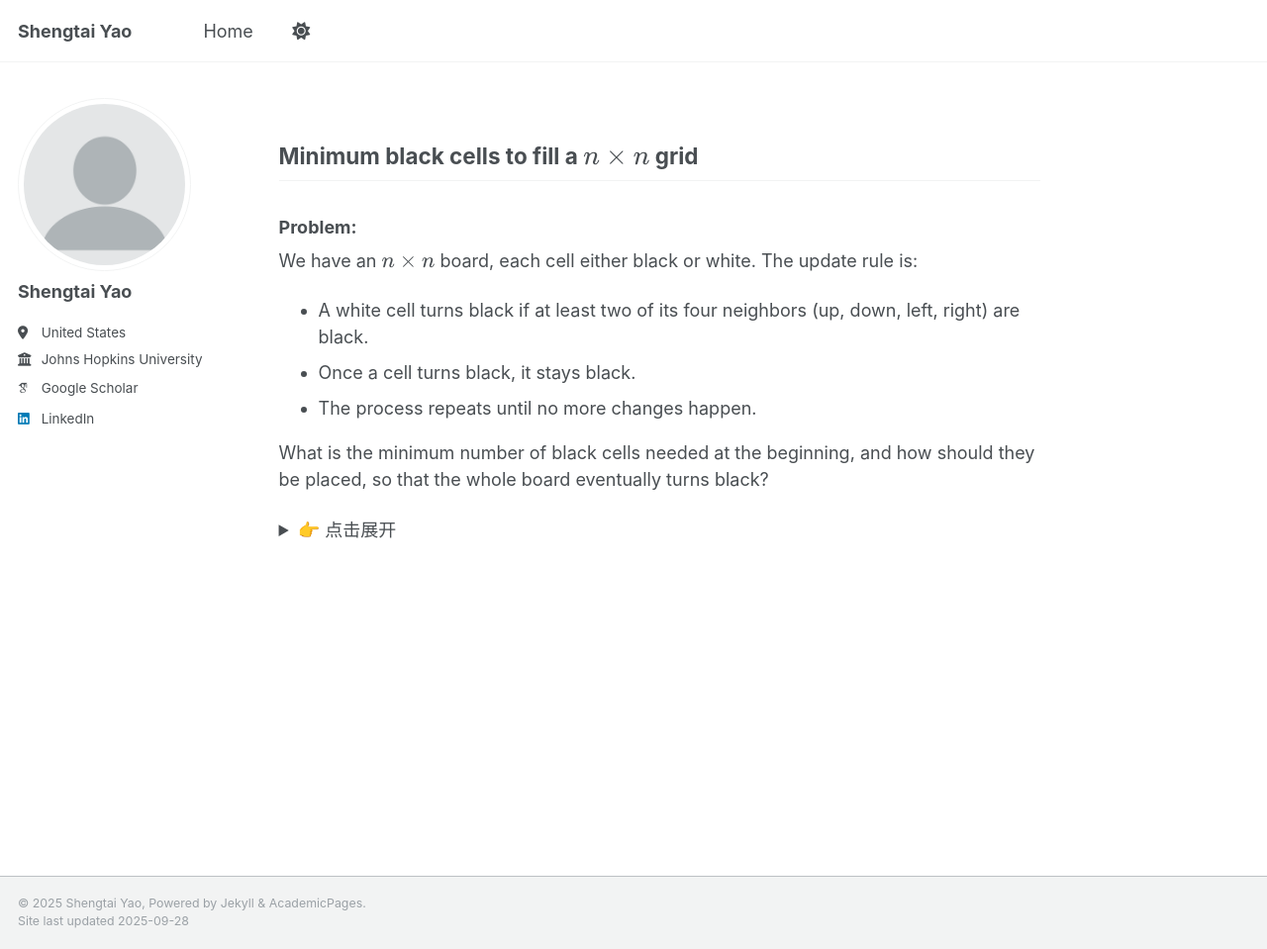
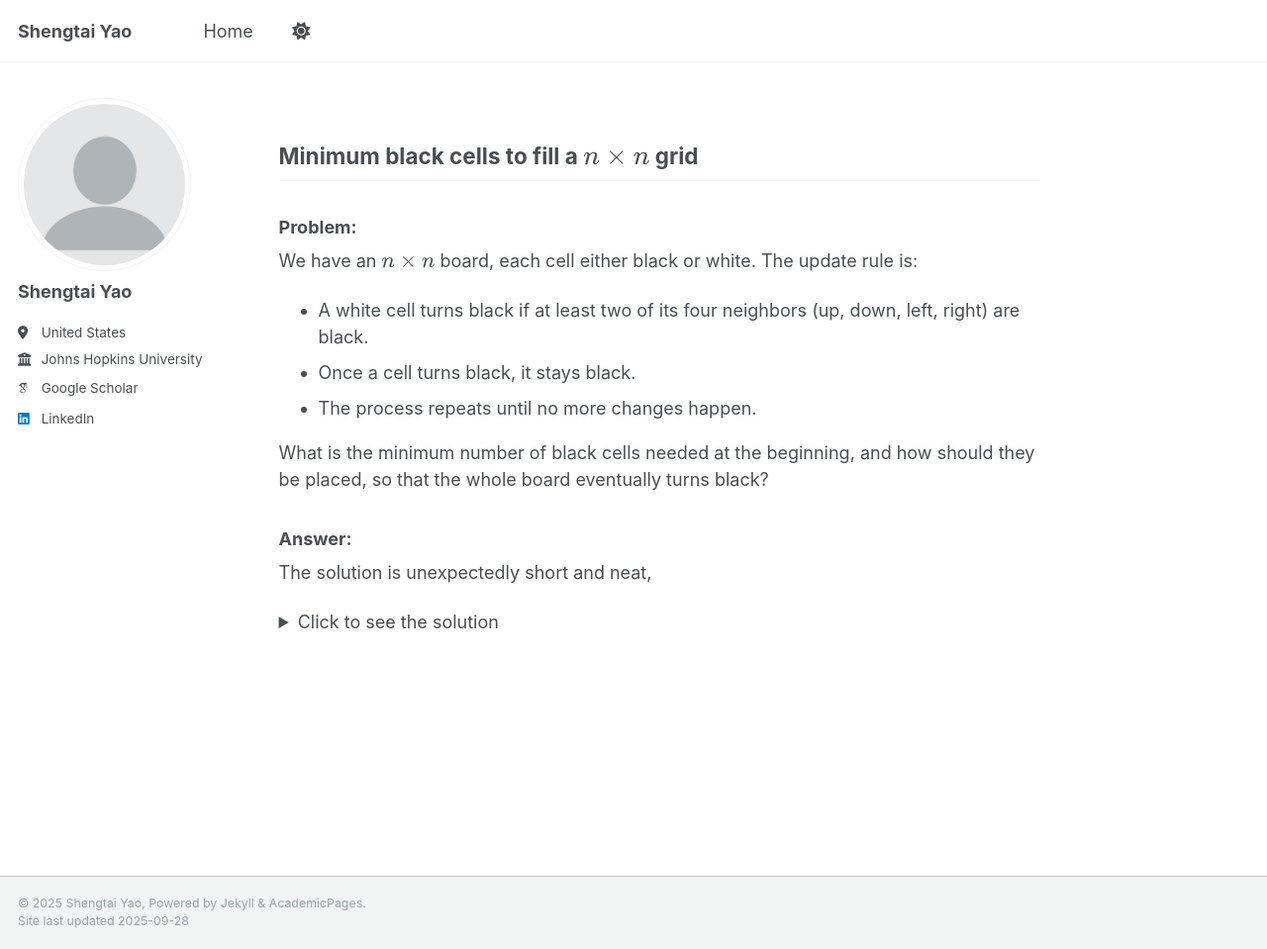
Before and after one commit to Yaoshengtai/Yaoshengtai.github.io, a Jekyll site: the page built from blog/minimum_black_cells.md, in a window 1280 px wide and 959 px high. Shown: the whole window at 99% size. Built offline with Jekyll 4.4.1, drawn with Linux system fonts in a browser that asks for light colours; some web fonts are replaced; our own code applies the rules of GitHub Pages for plain Markdown files.

Commit message:
Update minimum_black_cells.md

```diff
--- a/blog/minimum_black_cells.md
+++ b/blog/minimum_black_cells.md
@@ -15,14 +15,16 @@ We have an \\( n \times n \\) board, each cell either black or white. The update
 
 What is the minimum number of black cells needed at the beginning, and how should they be placed, so that the whole board eventually turns black?
 
+### Answer:
+The solution is unexpectedly short and neat,
+<details>
+  <summary>Click to see the solution</summary>
 
-<details>
-  <summary>👉 点击展开</summary>
 
 这里是隐藏的内容。
 你可以写多行文字，甚至支持 **Markdown 格式**。
 
-- 数学公式 \(a^2+b^2=c^2\)
+- 数学公式 \\(a^2+b^2=c^2\\)
 - 列表项 1
 - 列表项 2
 
```
